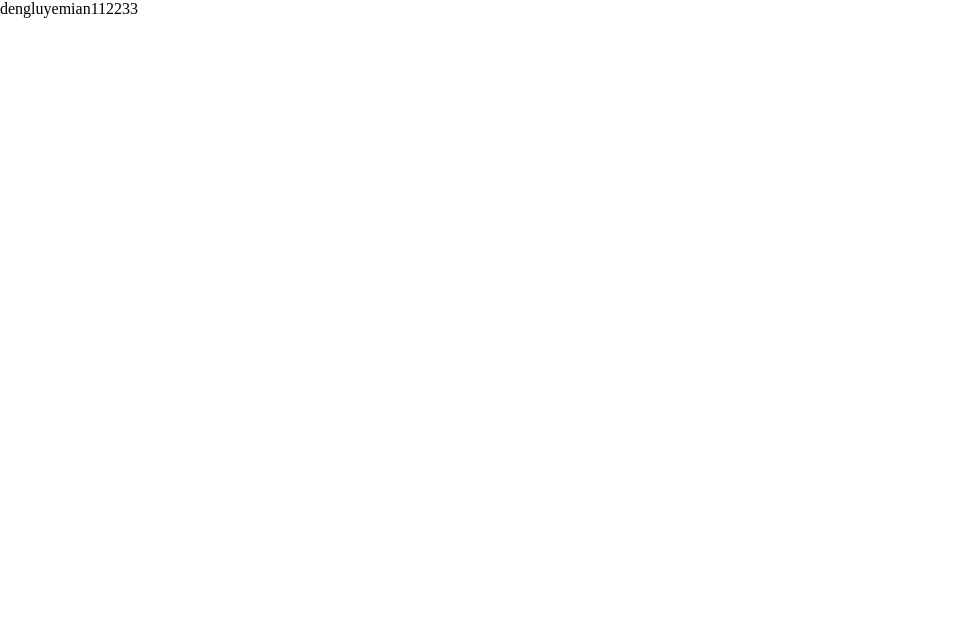
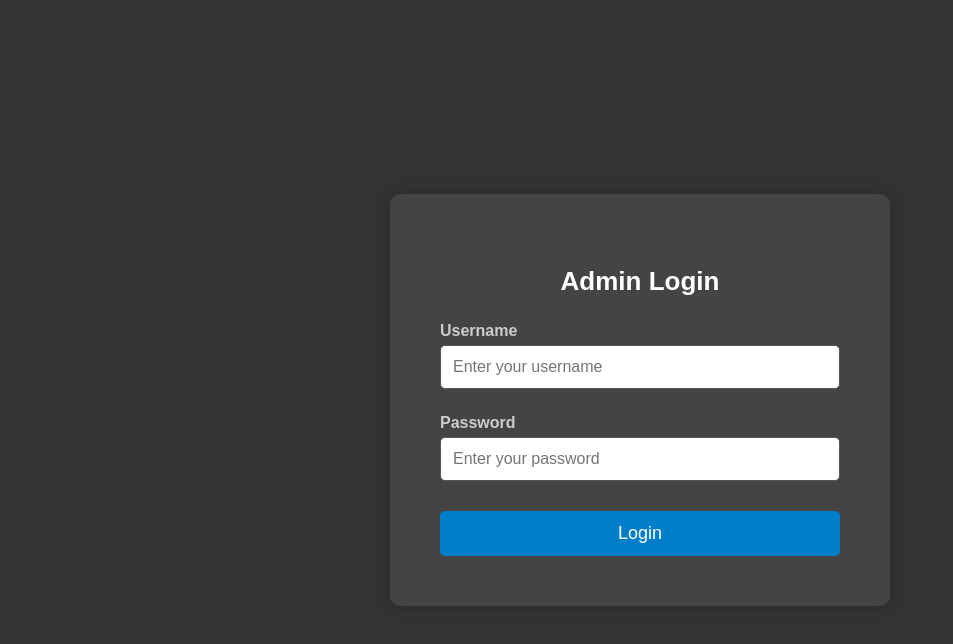
Before and after one commit to LilMuh/StudentSysWeb, a Vue app: page /login in a window 1280 px wide. Shown: the top 644 px of the page, without its empty margins (0-953 px from the left). Built offline with nearby package versions, Linux system fonts and the light colour scheme; the HTML template or start-up script is replaced by a standard one.

Commit message:
Add files via upload

```diff
--- a/src/views/AdminView.vue
+++ b/src/views/AdminView.vue
@@ -1,5 +1,7 @@
 <template>
   <div>
+
+    <!--    Tool bar on the top (Search/ Clear/ Add)    -->
     <div style="margin-top: 10px">
       <el-input placeholder="username" v-model="params.username" clearable style="width: 200px;"></el-input>
       <el-input placeholder="workerID" v-model="params.workerID" clearable
@@ -10,6 +12,7 @@
       <el-button type="primary" style="margin-left: 10px;" @click="add()" plain>Add</el-button>
     </div>
 
+    <!--    Main table with data    -->
     <div>
       <el-table :data="tableData"
                 style="width: 100%; margin-top: 22px"
@@ -42,6 +45,7 @@
       </el-table>
     </div>
 
+    <!--    Pagination    -->
     <div style="margin-top: 30px">
       <el-pagination
           @current-change="handleCurrentChange"
@@ -50,21 +54,70 @@
       </el-pagination>
     </div>
 
+    <!--    Add account information    -->
     <div>
-      <el-dialog title="Please enter account information" :visible.sync="dialogFormVisible" width="30%">
+      <el-dialog title="Account information" :visible.sync="dialogFormVisible" width="40%">
         <el-form :model="form">
           <el-form-item label="Username" label-width="30%">
-            <el-input v-model="form.username" autocomplete="off" style=" width:65%"></el-input>
+            <el-input v-popover:username placeholder="abc123" v-model="form.username" autocomplete="off" style=" width:55%"></el-input>
           </el-form-item>
+          <el-popover
+              ref="username"
+              placement="right"
+              width="50"
+              trigger="focus">
+            <div style="padding: 3px">
+              <div style="margin-bottom: 5px; font-size: 13px">
+                Length: <strong>3~15</strong>
+              </div>
+              <div style="font-size: 13px">
+                At least <strong>1</strong> letter
+              </div>
+            </div>
+          </el-popover>
           <el-form-item label="Password" label-width="30%">
-            <el-input v-model="form.password" autocomplete="off" style=" width:65%"></el-input>
+            <el-input placeholder="Abc12345." v-model="form.password" autocomplete="off" style=" width:55%"></el-input>
           </el-form-item>
           <el-form-item label="Worker ID" label-width="30%">
-            <el-input v-model="form.workerID" autocomplete="off" style=" width:65%"></el-input>
+            <el-input v-popover:workerID placeholder="111111000011110010" v-model="form.workerID" autocomplete="off" style=" width:55%"></el-input>
           </el-form-item>
+          <el-popover
+              ref="workerID"
+              placement="right"
+              width="50"
+              trigger="focus">
+            <div style="padding: 3px">
+              <div style="margin-bottom: 5px; font-size: 13px">
+                <strong>Pure number</strong>
+              </div>
+              <div style="margin-bottom: 5px; font-size: 13px">
+                Length: <strong>18</strong>
+              </div>
+              <div style="font-size: 13px">
+                Can't start with <strong>0</strong>
+              </div>
+            </div>
+          </el-popover>
           <el-form-item label="Phone number" label-width="30%">
-            <el-input v-model="form.phoneNumber" autocomplete="off" style=" width:65%"></el-input>
+            <el-input v-popover:phone placeholder="4168886666" v-model="form.phoneNumber" autocomplete="off" style=" width:55%"></el-input>
           </el-form-item>
+          <el-popover
+              ref="phone"
+              placement="right"
+              width="50"
+              trigger="focus">
+            <div style="padding: 3px">
+              <div style="margin-bottom: 5px; font-size: 13px">
+                <strong>Pure number</strong>
+              </div>
+              <div style="margin-bottom: 5px; font-size: 13px">
+                Length: <strong>10</strong>
+              </div>
+              <div style="font-size: 13px">
+                Can't start with <strong>0</strong>
+              </div>
+            </div>
+          </el-popover>
         </el-form>
         <div slot="footer" class="dialog-footer">
           <el-button @click="dialogFormVisible = false">Cancel</el-button>
@@ -146,7 +199,7 @@ export default {
         } else {
           this.$message({
             message: res.msg,
-            type: 'fail'
+            type: 'error'
           });
         }
       })
@@ -163,7 +216,7 @@ export default {
         } else {
           this.$message({
             message: res.msg,
-            type: 'fail'
+            type: 'error'
           });
         }
       })
--- a/src/views/LoginView.vue
+++ b/src/views/LoginView.vue
@@ -1,22 +1,126 @@
 <template>
-  <div>
-    dengluyemian112233
+  <div class="login-container">
+    <div class="login-box">
+      <h2 class="login-heading">Admin Login</h2>
+      <form @submit.prevent="login">
+        <div class="form-group">
+          <label for="username" style="margin-bottom: 5px">Username</label>
+          <input
+              type="text"
+              id="username"
+              v-model="admin.username"
+              placeholder="Enter your username"
+          />
+        </div>
+        <div class="form-group">
+          <label for="password" style="margin-bottom: 5px">Password</label>
+          <input
+              type="password"
+              id="password"
+              v-model="admin.password"
+              placeholder="Enter your password"
+          />
+        </div>
+        <button class="login-button" type="submit">Login</button>
+      </form>
+    </div>
   </div>
 </template>
 
+<script>
+export default {
+  data() {
+    return {
+      admin:{
+        username: "",
+        password: "",
+      }
+    };
+  },
+  methods: {
+    login() {
+      // Send a request to a backend API to check credentials
+      request.post("/admin/login", this.admin).then(res => {
+        if (res.code === '0') {
+          // If login is successful, redirect to another page
+          this.$message({
+            message: 'Successfully Logged in',
+            type: 'success'
+          });
+          console.log("Further manipulation:", res.data)
+          this.$router.push("/");
+        } else {
+          this.$message({
+            message: res.msg,
+            type: 'error'
+          });
+        }
+      })
 
-<script>
+    },
+  },
+};
+</script>
 
-export default {
-  name: "LoginView",
-  data() {
-    return {}
-  },
-  // do something at page creation
-  created() {
-  },
-  // some events happening on the page
-  methods: {}
+<style scoped>
+.login-container {
+  display: flex;
+  justify-content: center;
+  align-items: center;
+  height: 100vh;
+  background-color: #333; /* Dark Gray background */
+}
 
+.login-box {
+  background-color: #444; /* Slightly Darker Gray background */
+  padding: 50px;
+  border-radius: 10px;
+  box-shadow: 0 0 15px rgba(0, 0, 0, 0.2);
+  max-width: 500px;
+  width: 100%;
+  font-family: 'Arial', sans-serif;
 }
-</script>
+
+.login-heading {
+  text-align: center;
+  color: #fff; /* White text */
+  font-size: 26px;
+  margin-bottom: 20px;
+}
+
+.form-group {
+  margin: 25px 0;
+}
+
+label {
+  display: block;
+  font-weight: bold;
+  color: #ccc; /* Light Gray text */
+  font-size: 16px;
+}
+
+input {
+  width: 100%;
+  padding: 12px;
+  border: 1px solid #555; /* Slightly darker border */
+  border-radius: 5px;
+  font-size: 16px;
+}
+
+.login-button {
+  width: 100%;
+  padding: 12px;
+  margin-top: 5px;
+  background-color: #027dc9; /* Blue button color */
+  color: #fff;
+  border: none;
+  border-radius: 5px;
+  cursor: pointer;
+  font-size: 18px;
+  transition: background-color 0.2s;
+}
+
+.login-button:hover {
+  background-color: #0056b3; /* Darker blue on hover */
+}
+</style>
```
